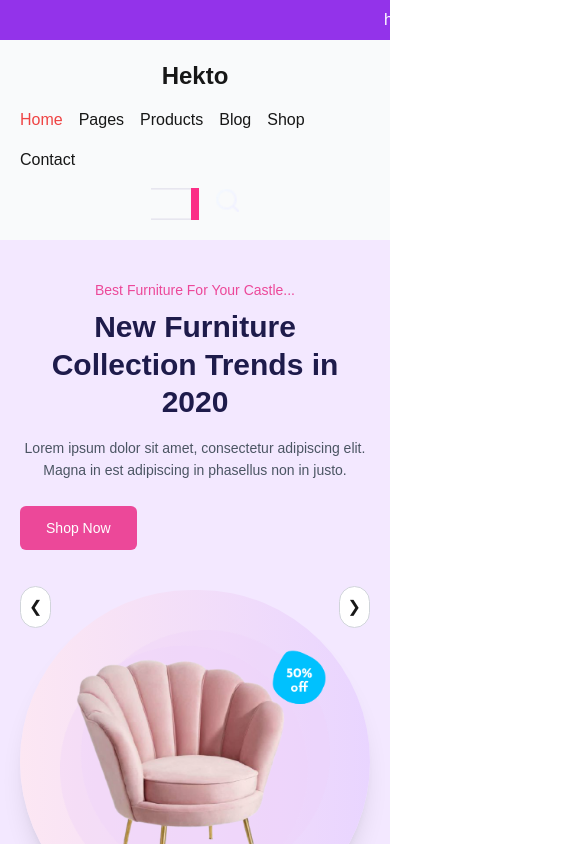
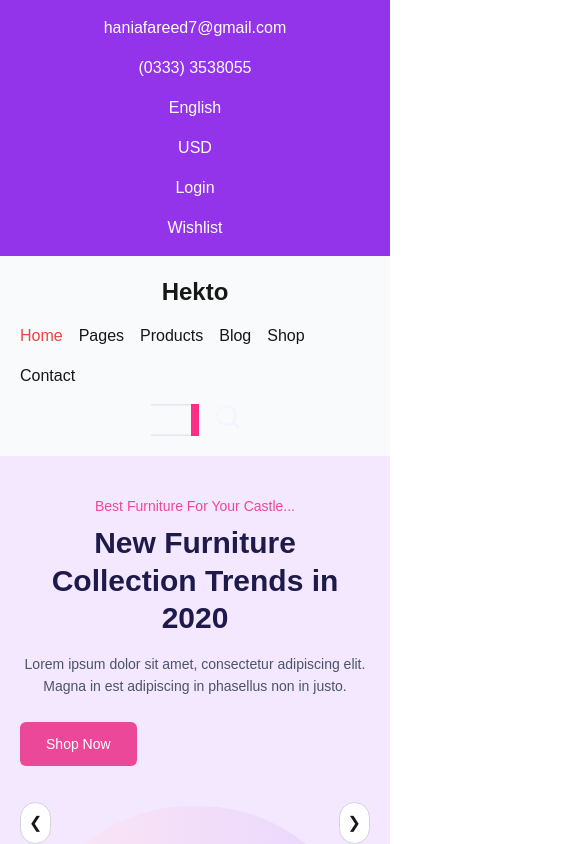
Before and after one commit to Hania-Fareed/Hackathon-uiux, a Next.js app: page / in a window 390 px wide. Shown: the top 844 px of the page, 585 px wide, since content can reach past the window. Built offline with nearby package versions, Linux system fonts and the light colour scheme.

Commit message:
responsive

```diff
--- a/src/app/components/navbar.tsx
+++ b/src/app/components/navbar.tsx
@@ -1,15 +1,57 @@
-import Link from "next/link"
-export default function Contacts(){
-    return(
-        <div>
-            <ul className="flex items-center gap-9 bg-purple-600 h-10 text-white">
-                <Link className="hover:text-black transition-all duration-300" href={"/"}><li className="ml-96">haniafareed7@gmail.com</li></Link>
-                <Link className="hover:text-black transition-all duration-300" href={"/"}><li className="mr-64">(0333)3538055</li></Link>
-                <Link className="hover:text-black transition-all duration-300" href={"/"}><li className="ml-96 ">English</li></Link>
-                <Link className="hover:text-black transition-all duration-300" href={"/"}><li>USD</li></Link>
-                <Link className="hover:text-black transition-all duration-300" href={"/Login"}><li>Login</li></Link>
-                <Link className="hover:text-black transition-all duration-300" href={"/"}><li>Wishlist</li></Link>
-            </ul>
-        </div>
-    )
+import Link from "next/link";
+
+export default function Contacts() {
+  return (
+    <div className="bg-purple-600 text-white">
+      <ul className="flex flex-col md:flex-row items-center justify-center md:justify-between gap-4 md:gap-9 p-4">
+        {/* Email */}
+        <Link
+          className="hover:text-black transition-all duration-300"
+          href="/"
+        >
+          <li>haniafareed7@gmail.com</li>
+        </Link>
+
+        {/* Phone */}
+        <Link
+          className="hover:text-black transition-all duration-300"
+          href="/"
+        >
+          <li>(0333) 3538055</li>
+        </Link>
+
+        {/* Language */}
+        <Link
+          className="hover:text-black transition-all duration-300"
+          href="/"
+        >
+          <li>English</li>
+        </Link>
+
+        {/* Currency */}
+        <Link
+          className="hover:text-black transition-all duration-300"
+          href="/"
+        >
+          <li>USD</li>
+        </Link>
+
+        {/* Login */}
+        <Link
+          className="hover:text-black transition-all duration-300"
+          href="/Login"
+        >
+          <li>Login</li>
+        </Link>
+
+        {/* Wishlist */}
+        <Link
+          className="hover:text-black transition-all duration-300"
+          href="/"
+        >
+          <li>Wishlist</li>
+        </Link>
+      </ul>
+    </div>
+  );
 }
```
